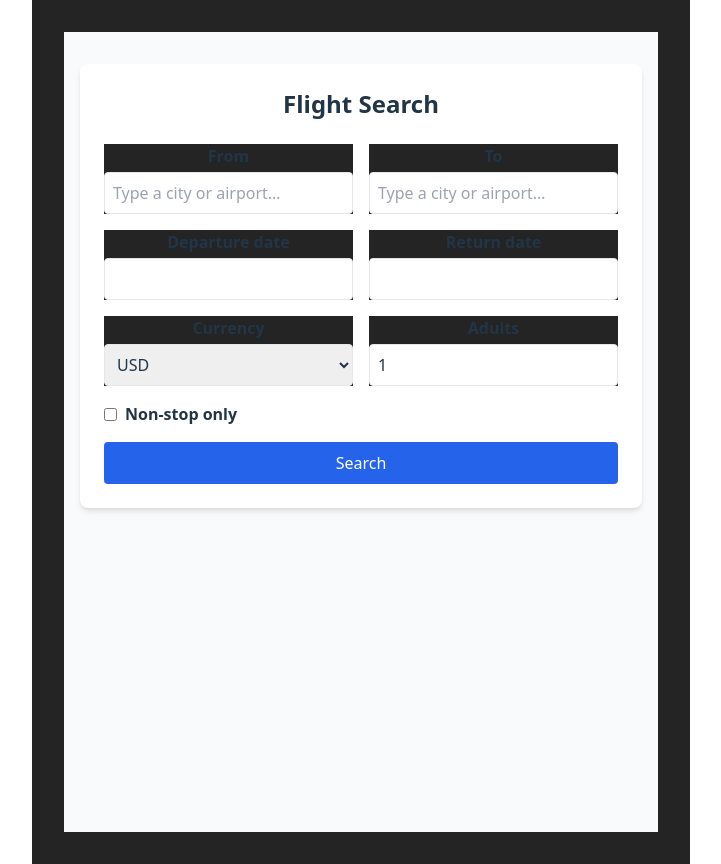
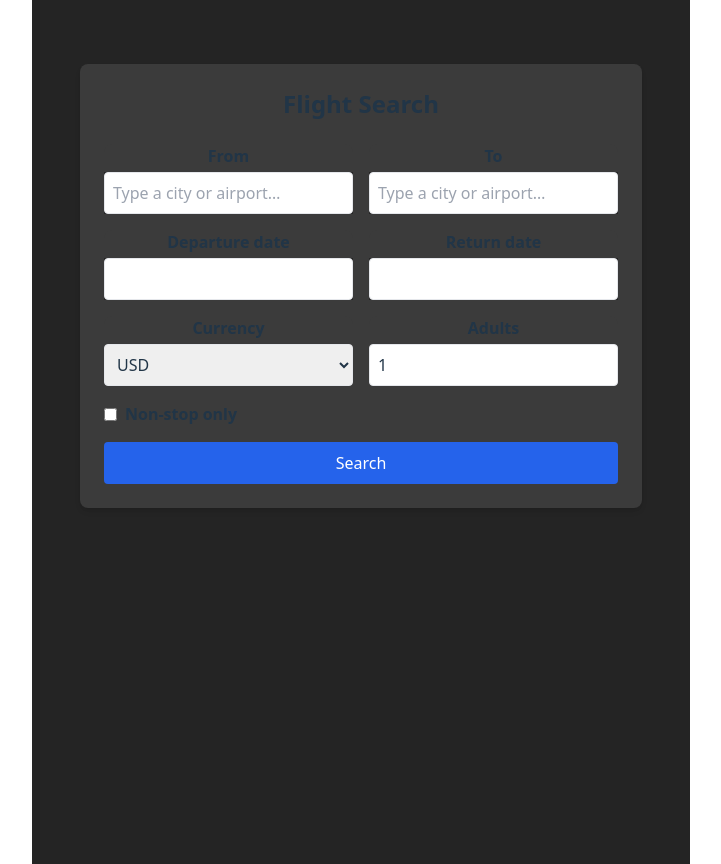
Before and after one commit to SantiagoLuna109/FlightSearch, a React (Vite) app in the folder frontend/: page / in a window 1280 px wide. Shown: the whole page, without its empty margins (279-1000 px from the left). Built offline with nearby package versions, Linux system fonts and the light colour scheme.

Commit message:
corrected most of the front styles

```diff
--- a/frontend/src/components/AirportCombo.tsx
+++ b/frontend/src/components/AirportCombo.tsx
@@ -25,7 +25,7 @@ export default function AirportCombo({ label, value, onChange }: Props) {
 
   return (
     <Combobox value={selected} onChange={handleSelect} nullable>
-      <div className="flex flex-col">
+      <div className="flex flex-col checkSearchForm">
         <Combobox.Label className="font-semibold mb-1">{label}</Combobox.Label>
 
         <div className="relative">
--- a/frontend/src/components/FlightSearchForm.tsx
+++ b/frontend/src/components/FlightSearchForm.tsx
@@ -1,4 +1,4 @@
-import { useForm } from 'react-hook-form';
+/*import { useForm } from 'react-hook-form';
 import { useMutation } from '@tanstack/react-query';
 import axios from 'axios';
 import DatePicker from 'react-datepicker';
@@ -54,10 +54,10 @@ export default function FlightSearchForm() {
   const returnDate = watch('returnDate');
 
   return (
-    <div className="max-w-xl w-full bg-white shadow-md rounded-lg p-6">
-      <h2 className="text-2xl font-bold text-center mb-6">Flight Search</h2>
+    <div className="max-w-xl w-full bg-white shadow-md rounded-lg p-6 checkSearchForm">
+      <h2 className="text-2xl font-bold text-center mb-6 checkSearchForm">Flight Search</h2>
 
-      <form onSubmit={onSubmit} className="grid gap-4 md:grid-cols-2">
+      <form onSubmit={onSubmit} className="grid gap-4 md:grid-cols-2 checkSearchForm" >
         <AirportCombo
           label="From"
           value={watch('originLocationCode')}
@@ -74,7 +74,7 @@ export default function FlightSearchForm() {
           }
         />
 
-        <div className="flex flex-col">
+        <div className="flex flex-col checkSearchForm checkSearchForm">
           <label className="font-semibold mb-1">Departure date</label>
           <DatePicker
             className="border rounded p-2 w-full"
@@ -90,7 +90,7 @@ export default function FlightSearchForm() {
           )}
         </div>
 
-        <div className="flex flex-col">
+        <div className="flex flex-col checkSearchForm">
           <label className="font-semibold mb-1">Return date</label>
           <DatePicker
             className="border rounded p-2 w-full"
@@ -104,7 +104,7 @@ export default function FlightSearchForm() {
           />
         </div>
 
-        <div className="flex flex-col">
+        <div className="flex flex-col checkSearchForm">
           <label className="font-semibold mb-1">Currency</label>
           <select {...register('currencyCode')} className="border rounded p-2">
             <option>USD</option>
@@ -113,7 +113,7 @@ export default function FlightSearchForm() {
           </select>
         </div>
 
-        <div className="flex flex-col">
+        <div className="flex flex-col checkSearchForm">
           <label className="font-semibold mb-1">Adults</label>
           <input
             type="number"
@@ -123,6 +123,201 @@ export default function FlightSearchForm() {
           />
           {errors.adults && (
             <small className="text-red-600">Required</small>
+          )}
+        </div>
+
+        <label className="flex items-center space-x-2 md:col-span-2 checkSearchForm">
+          <input type="checkbox" {...register('nonStop')} />
+          <span className="font-semibold">Non-stop only</span>
+        </label>
+
+        <button
+          type="submit"
+          className="md:col-span-2 bg-blue-600 text-white py-2 rounded hover:bg-blue-700 transition disabled:opacity-60 checkSearchForm"
+          disabled={search.isPending}
+        >
+          {search.isPending ? 'Searching…' : 'Search'}
+        </button>
+      </form>
+
+      {search.isError && (
+        <p className="mt-6 text-red-700 font-medium checkSearchForm">
+          Something went wrong – {String(search.error)}
+        </p>
+      )}
+    </div>
+  );
+}
+*/
+import { useForm, Controller } from 'react-hook-form';
+import { useMutation } from '@tanstack/react-query';
+import axios from 'axios';
+import DatePicker from 'react-datepicker';
+import 'react-datepicker/dist/react-datepicker.css';
+import AirportCombo from './AirportCombo';
+import { useNavigate } from 'react-router-dom';
+
+type Request = {
+  originLocationCode: string;
+  destinationLocationCode: string;
+  departureDate: string;
+  returnDate?: string;
+  currencyCode: 'USD' | 'MXN' | 'EUR';
+  nonStop: boolean;
+  adults: number;
+};
+
+export default function FlightSearchForm() {
+  const {
+    control,
+    register,
+    handleSubmit,
+    formState: { errors },
+  } = useForm<Request>({
+    defaultValues: {
+      originLocationCode: '',
+      destinationLocationCode: '',
+      departureDate: '',
+      returnDate: undefined,
+      currencyCode: 'USD',
+      nonStop: false,
+      adults: 1,
+    },
+  });
+
+  const navigate = useNavigate();
+
+  const date2str = (d: Date) =>
+    `${d.getFullYear()}-${String(d.getMonth() + 1).padStart(2, '0')}-${String(
+      d.getDate()
+    ).padStart(2, '0')}`;
+
+  const search = useMutation({
+    mutationFn: (payload: Request) =>
+      axios.post('/api/v1/flights/search', payload).then((r) => r.data),
+    onSuccess: (response, variables) => {
+      const offers = Array.isArray(response) ? response : response.data ?? [];
+      navigate('/results', { state: { offers, search: variables } });
+    },
+  });
+
+  const onSubmit = handleSubmit((data) => search.mutate(data));
+
+  return (
+    <div className="max-w-xl w-full bg-white shadow-md rounded-lg p-6 checkSearchForm">
+      <h2 className="text-2xl font-bold text-center mb-6">Flight Search</h2>
+
+      <form onSubmit={onSubmit} className="grid gap-4 md:grid-cols-2 checkSearchForm">
+        <Controller
+          name="originLocationCode"
+          control={control}
+          rules={{ required: 'Origin is required' }}
+          render={({ field }) => (
+            <div className="flex flex-col checkSearchForm">
+              <AirportCombo
+                label="From"
+                value={field.value}
+                onChange={(iata) => field.onChange(iata ?? '')}
+              />
+              {errors.originLocationCode && (
+                <small className="text-red-600">
+                  {errors.originLocationCode.message}
+                </small>
+              )}
+            </div>
+          )}
+        />
+
+        <Controller
+          name="destinationLocationCode"
+          control={control}
+          rules={{ required: 'Destination is required' }}
+          render={({ field }) => (
+            <div className="flex flex-col checkSearchForm">
+              <AirportCombo
+                label="To"
+                value={field.value}
+                onChange={(iata) => field.onChange(iata ?? '')}
+              />
+              {errors.destinationLocationCode && (
+                <small className="text-red-600">
+                  {errors.destinationLocationCode.message}
+                </small>
+              )}
+            </div>
+          )}
+        />
+
+        <Controller
+          name="departureDate"
+          control={control}
+          rules={{ required: 'Departure date is required' }}
+          render={({ field }) => (
+            <div className="flex flex-col checkSearchForm">
+              <label className="font-semibold mb-1">Departure date</label>
+              <DatePicker
+                className="border rounded p-2 w-full"
+                minDate={new Date()}
+                selected={field.value ? new Date(field.value) : null}
+                onChange={(d) => field.onChange(date2str(d as Date))}
+                dateFormat="yyyy-MM-dd"
+              />
+              {errors.departureDate && (
+                <small className="text-red-600">
+                  {errors.departureDate.message}
+                </small>
+              )}
+            </div>
+          )}
+        />
+
+        {/* Salu2 */}
+        <Controller
+          name="returnDate"
+          control={control}
+          render={({ field }) => (
+            <div className="flex flex-col checkSearchForm">
+              <label className="font-semibold mb-1">Return date</label>
+              <DatePicker
+                className="border rounded p-2 w-full"
+                minDate={
+                  field.value
+                    ? new Date(field.value)
+                    : new Date(field.value || '')
+                }
+                selected={field.value ? new Date(field.value) : null}
+                onChange={(d) =>
+                  field.onChange(d ? date2str(d as Date) : undefined)
+                }
+                dateFormat="yyyy-MM-dd"
+                isClearable
+              />
+            </div>
+          )}
+        />
+
+        <div className="flex flex-col checkSearchForm">
+          <label className="font-semibold mb-1">Currency</label>
+          <select
+            {...register('currencyCode')}
+            className="border rounded p-2"
+          >
+            <option>USD</option>
+            <option>MXN</option>
+            <option>EUR</option>
+          </select>
+        </div>
+
+        <div className="flex flex-col checkSearchForm">
+          <label className="font-semibold mb-1">Adults</label>
+          <input
+            type="number"
+            min={1}
+            {...register('adults', { required: true, min: 1 })}
+            className="border rounded p-2"
+          />
+          {errors.adults && (
+            <small className="text-red-600">At least one adult</small>
           )}
         </div>
 
--- a/frontend/src/components/Pagination.tsx
+++ b/frontend/src/components/Pagination.tsx
@@ -1,5 +1,6 @@
 import React from 'react'
 import '../styles/Pagination.css'
+import '../index.css'
 
 interface Props {
   currentPage: number
@@ -25,7 +26,7 @@ const Pagination: React.FC<Props> = ({ currentPage, totalPages, onPageChange })
   }
 
   return (
-    <div className="pagination">
+    <div className="pagination checkPagination">
       <button disabled={currentPage === 0} onClick={() => change(0)}>&lt;&lt;</button>
       <button disabled={currentPage === 0} onClick={() => change(currentPage - 1)}>&lt;</button>
       {pages().map((p, i) =>
--- a/frontend/src/components/SegmentCard.tsx
+++ b/frontend/src/components/SegmentCard.tsx
@@ -78,7 +78,7 @@ export default function SegmentCard({
               <div key={i} className="pl-4 py-1">
                 <p className="text-sm">
                   <strong>Traveler {fd.travelerId}:</strong>{' '}
-                  {fd.cabin} / {fd.fareClass}
+                  {fd.cabin}  {fd.fareClass}
                 </p>
                 <ul className="list-disc list-inside text-sm">
                   {fd.amenities.map((am, ai) => (
--- a/frontend/src/index.css
+++ b/frontend/src/index.css
@@ -1,6 +1,40 @@
 @tailwind base;
 @tailwind components;
 @tailwind utilities;
+
+@layer base {
+  html {
+    @apply bg-white text-gray-900;
+    color-scheme: light dark;
+  }
+  @media (prefers-color-scheme: dark) {
+    html {
+      @apply bg-gray-900 text-gray-100;
+    }
+  }
+}
+.checkPagination{
+  background-color: rgba(59,59,59,255);
+}
+
+.pagination-button{
+  background-color: rgba(26,26,26,255);
+}
+
+.checkbutton{
+  background-color: rgba(36,36,36,255);
+  color: white;
+}
+
+.checkSearch{
+  background-color: rgba(36,36,36,255);
+}
+
+.checkSearchForm{
+  background-color: rgba(59,59,59,255);
+  border-radius: 8px;
+}
+
 :root {
   font-family: system-ui, Avenir, Helvetica, Arial, sans-serif;
   line-height: 1.5;
@@ -18,11 +52,11 @@
 
 a {
   font-weight: 500;
-  color: #646cff;
+  color: rgba(26,26,26,255);
   text-decoration: inherit;
 }
 a:hover {
-  color: #535bf2;
+  color: rgba(26,26,26,255);
 }
 
 body {
@@ -42,6 +76,17 @@ div {
   background-color: #242424;
 }
 
+.checkButtonDetails{
+  width: 12%;
+  background-color: #1a1a1a;
+  cursor: pointer;
+  transition: border-color 0.25s;
+  color: #f9f9f9;
+}
+.checkButtonDetails:hover {
+  border-color: rgba(26,26,26,255);
+}
+
 button {
   border-radius: 8px;
   border: 1px solid transparent;
@@ -54,7 +99,7 @@ button {
   transition: border-color 0.25s;
 }
 button:hover {
-  border-color: #646cff;
+  border-color: rgba(26,26,26,255);
 }
 button:focus,
 button:focus-visible {
@@ -67,7 +112,7 @@ button:focus-visible {
     background-color: #ffffff;
   }
   a:hover {
-    color: #747bff;
+    color: rgba(26,26,26,255);
   }
   button {
     background-color: #f9f9f9;
--- a/frontend/src/pages/DetailsPage.tsx
+++ b/frontend/src/pages/DetailsPage.tsx
@@ -17,8 +17,8 @@ export default function DetailsPage() {
     <div className="p-6">
       <button
       onClick={() => navigate(-1)}
-      className="mb-6 inline-flex items-center text-sm text-blue-600 hover:underline"
-      >
+      className="mb-6 inline-flex items-center text-sm text-blue-600 hover:underline checkButtonDetails"
+      >Return
       </button>
       <div className="md:col-span-2 space-y-6">
         {offer.itineraries.map((it: any, idx: number) =>
--- a/frontend/src/pages/SearchPage.tsx
+++ b/frontend/src/pages/SearchPage.tsx
@@ -2,7 +2,7 @@ import FlightSearchForm from '../components/FlightSearchForm';
 
 export default function SearchPage() {
   return (
-    <div className="min-h-screen bg-slate-50 flex flex-col items-center py-8 px-4">
+    <div className="min-h-screen bg-slate-50 flex flex-col items-center py-8 px-4 checkSearch">
       <FlightSearchForm />
     </div>
   );
--- a/frontend/src/styles/Pagination.css
+++ b/frontend/src/styles/Pagination.css
@@ -9,7 +9,7 @@
   .pagination button {
     padding: 4px 8px;
     border: 1px solid #d4d4d4;
-    background: #fff;
+    background: rgba(26,26,26,255);
     cursor: pointer;
   }
 
--- a/frontend/tailwind.config.cjs
+++ b/frontend/tailwind.config.cjs
@@ -1,7 +1,7 @@
 /** @type {import('tailwindcss').Config} */
 module.exports = {
     content: ['./index.html', './src/**/*.{ts,tsx}'],
-    darkMode: 'class',
+    darkMode: 'media',
     theme: { extend: {} },
     plugins: []
   };
```
Also changed, not shown: frontend/src/pages/ResultsPage.tsx (+4 -3 lines), 1 other file (tests, documents, lock files or other folders).
